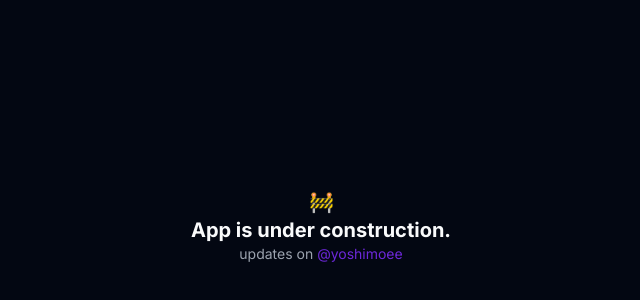
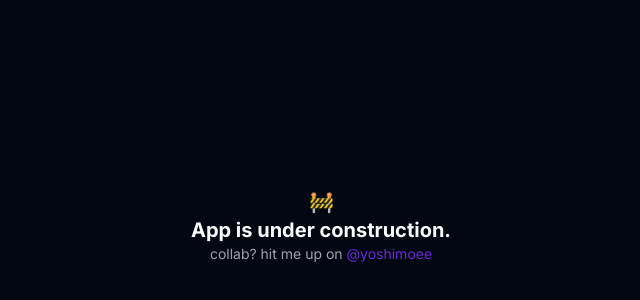
Before and after one commit to yoshikazuuu/anything-music-quiz, a Next.js app: page / in a window 1280 px wide. Shown: the part 174-474 px from the top of the page, without its empty margins (319-959 px from the left). Built offline with nearby package versions, Linux system fonts and the light colour scheme.

Commit message:
typo: wording

```diff
--- a/src/app/page.tsx
+++ b/src/app/page.tsx
@@ -7,7 +7,7 @@ export default function Page() {
       <h1 className="font-bold text-xl">App is under construction.</h1>
 
       <span className="text-sm text-muted-foreground">
-        updates on{" "}
+        collab? hit me up on{" "}
         <Link
           className="hover:underline text-primary"
           href="https://x.com/yoshimoee"
```
